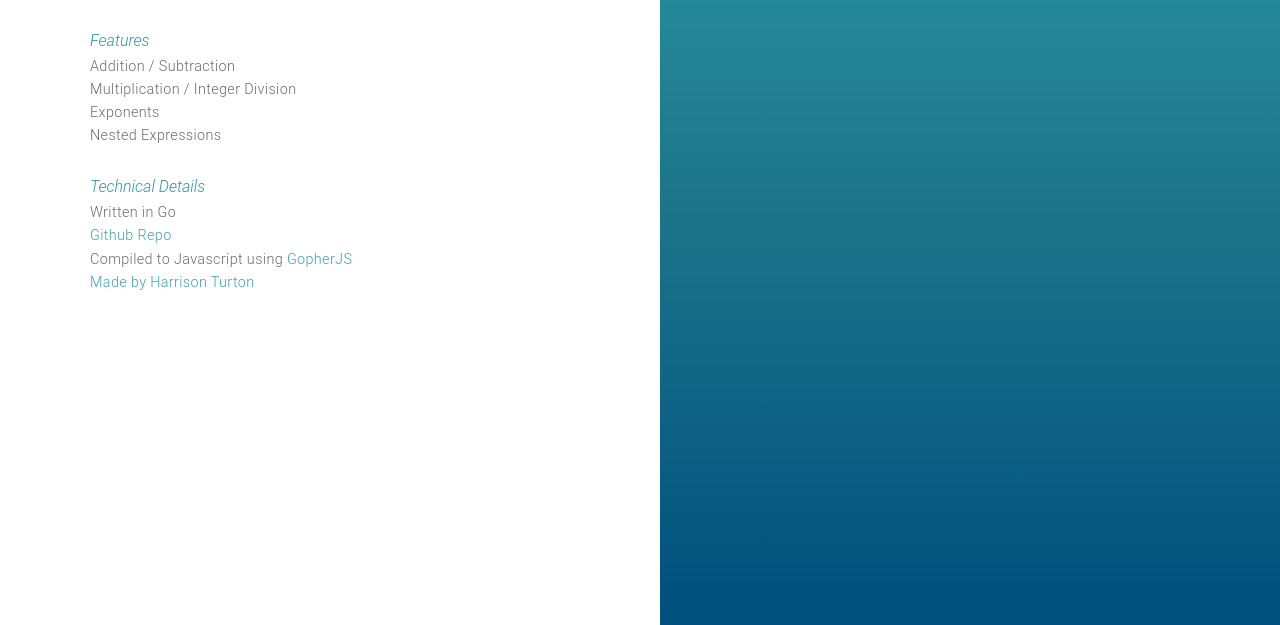
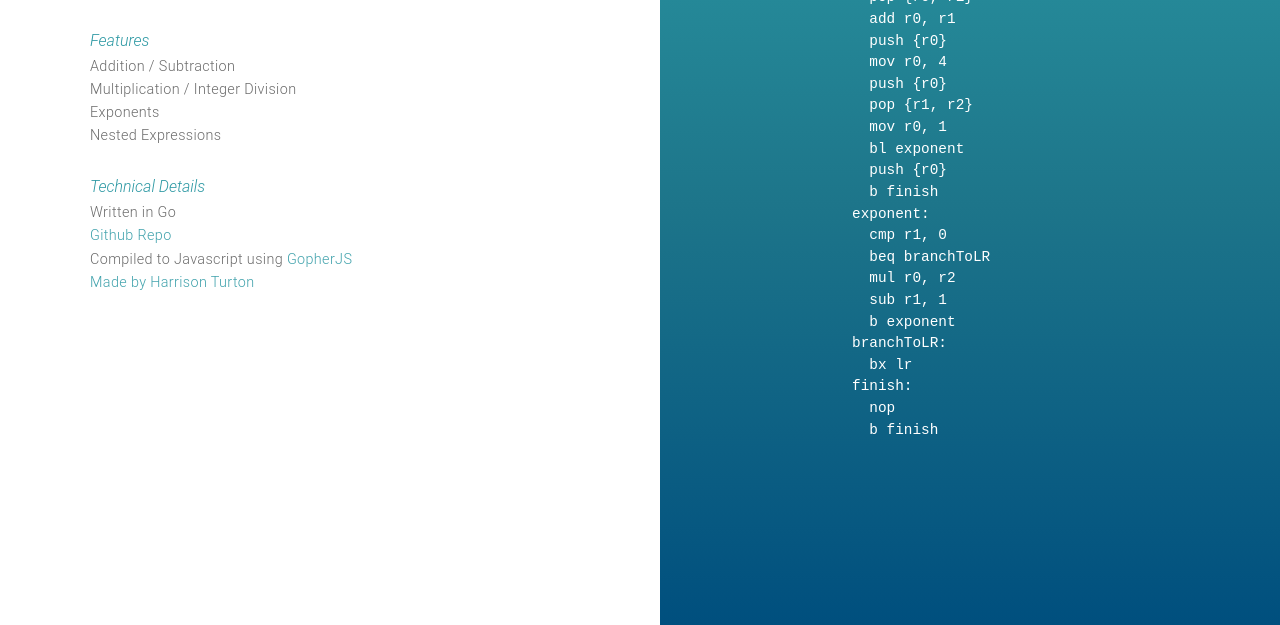
Before and after one commit to harrisonturton/math-compiler, a plain HTML site: page index.html in a window 1280 px wide. Shown: the part 215-840 px from the top of the page. Drawn offline with nearby package versions, Linux system fonts and the light colour scheme.

Commit message:
final fix for website compiler errors

```diff
--- a/index.html
+++ b/index.html
@@ -49,7 +49,7 @@ main:
   pop {r0, r1}
   add r0, r1
   push {r0}
-  mov r0, 3
+  mov r0, 4
   push {r0}
   pop {r1, r2}
   mov r0, 1
@@ -73,7 +73,6 @@ finish:
 		</div>
 		<script src="intro.js"></script>
 		<script>
-			$("#generated").text(Compile(input));
 			$("#input").on("propertychange change keyup paste input", function(){
 				var input = $("#input").val()
 				$("#generated").text(Compile(input));
```
